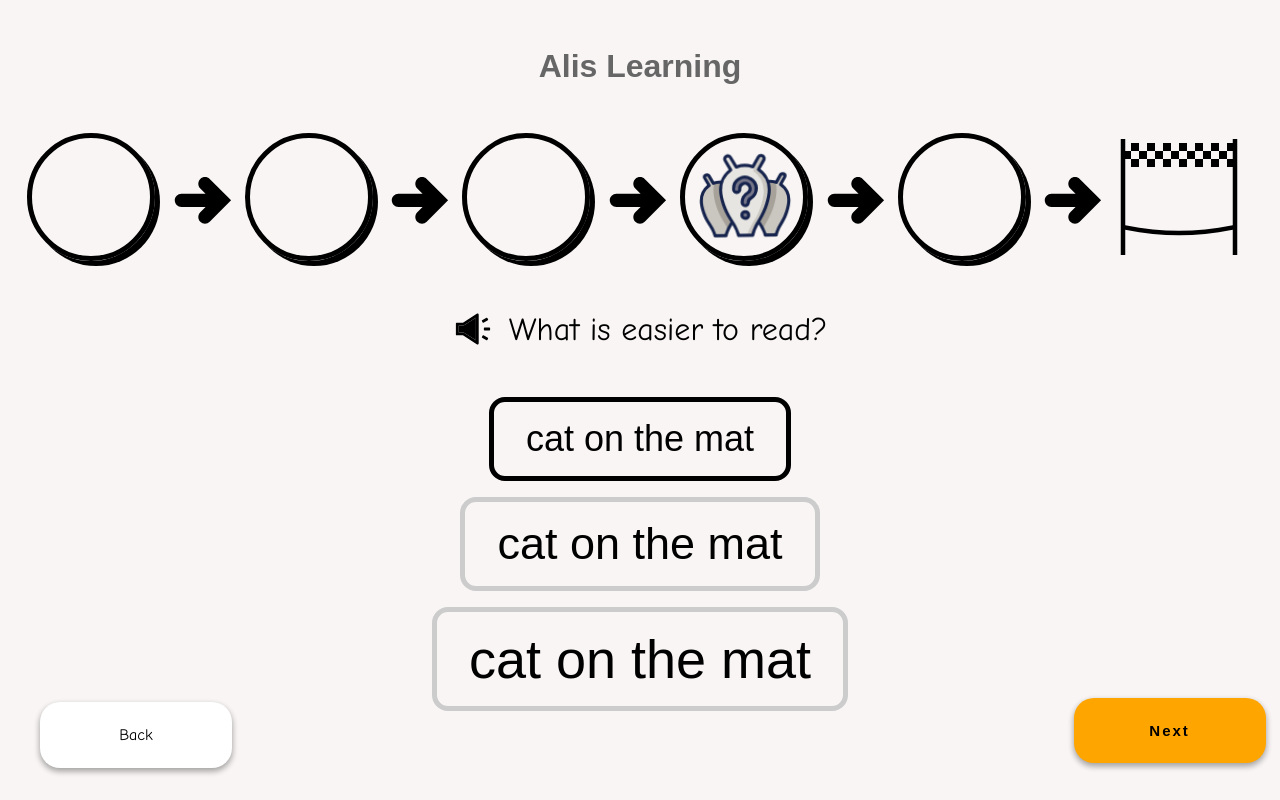
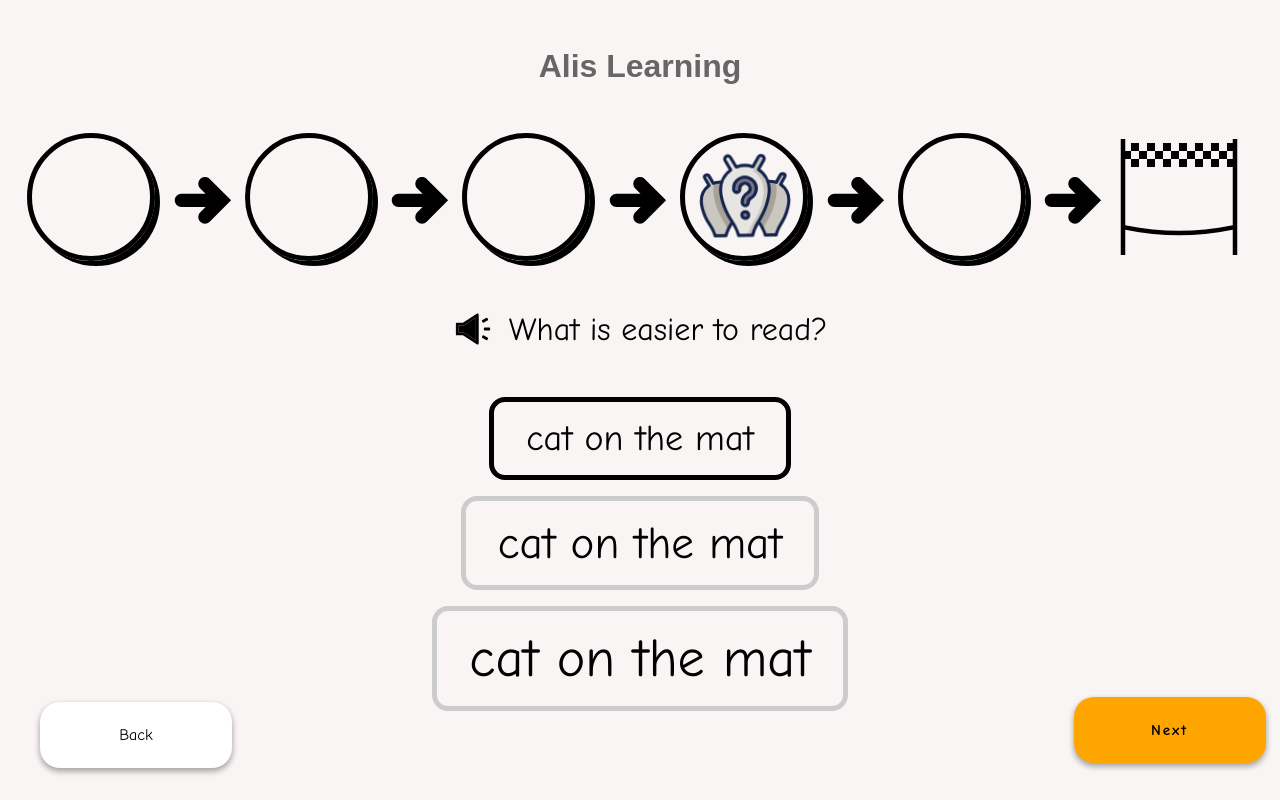
Before and after one commit to fac24/alis-learning, a Next.js app: page /learner-onboarding/font-size-selection in a window 1280 px wide. Built offline with nearby package versions, Linux system fonts and the light colour scheme.

Commit message:
Font & font size selection and related styles fixed

```diff
--- a/components/Styled-Components/FontFlex.js
+++ /dev/null
@@ -1,12 +0,0 @@
-import styled from "styled-components";
-
-const FontFlex = styled.div`
-  margin: 0 auto;
-  width: 38rem;
-
-  & > * + * {
-    margin-top: 1rem;
-  }
-`;
-
-export default FontFlex;
--- a/pages/learner-onboarding/font-selection.js
+++ b/pages/learner-onboarding/font-selection.js
@@ -1,6 +1,7 @@
 import LearnerOnboardingLayout from "../../components/LearnerOnboardingLayout";
-import FontFlex from "../../components/Styled-Components/FontFlex";
 import styled from "styled-components";
+import LearnerFontSettingSelectionButton from "../../components/Styled-Components/LearnerFontSettingSelectionButton";
+import LearnerFontSettingSelectionContainer from "../../components/Styled-Components/LearnerFontSettingSelectionContainer";
 import { useState, useEffect } from "react";
 
 export default function LearnerFontsSelection({
@@ -9,28 +10,31 @@
   background,
   avatarNameInLocalStorage,
 }) {
-  function updateFont(e) {
-    e.preventDefault();
-    setFont(e.target.value);
-    console.log(font);
+  function updateFont(newFont) {
+    setFont(newFont);
   }
   let html = (
     <>
-      <FontFlex>
-        <LearnerFontsRoman onClick={updateFont} value="Roman">
-          cat on the mat
-        </LearnerFontsRoman>
-        <LearnerFontsDys
-          onClick={updateFont}
-          value="Dyslexic"
-          className="Dyslexic"
+      <LearnerFontSettingSelectionContainer>
+        <LearnerFontSettingSelectionButton
+          onClick={() => updateFont("Roman")}
+          className={font === "Roman" ? "selected" : null}
         >
-          cat on the mat
-        </LearnerFontsDys>
-        <LearnerFontsComic onClick={updateFont} value="Comic">
-          cat on the mat
-        </LearnerFontsComic>
-      </FontFlex>
+          <LearnerFontsRoman>cat on the mat</LearnerFontsRoman>
+        </LearnerFontSettingSelectionButton>
+        <LearnerFontSettingSelectionButton
+          onClick={() => updateFont("Dyslexic")}
+          className={font === "Dyslexic" ? "selected" : null}
+        >
+          <LearnerFontsDys>cat on the mat</LearnerFontsDys>
+        </LearnerFontSettingSelectionButton>
+        <LearnerFontSettingSelectionButton
+          onClick={() => updateFont("Comic")}
+          className={font === "Comic" ? "selected" : null}
+        >
+          <LearnerFontsComic>cat on the mat</LearnerFontsComic>
+        </LearnerFontSettingSelectionButton>
+      </LearnerFontSettingSelectionContainer>
     </>
   );
 
@@ -50,30 +54,17 @@
   );
 }
 
-const LearnerFontsRoman = styled.button`
+const LearnerFontsRoman = styled.span`
   font-family: "Times New Roman", Times, serif;
-  font-size: 1.8rem;
-  margin: 10px;
-  padding: 12px 18px;
-  background-color: transparent;
-  border: none;
+  font-size: 2.25rem;
 `;
 
-const LearnerFontsDys = styled.button`
+const LearnerFontsDys = styled.span`
   font-family: OpenDyslexic;
-  font-size: 1.8rem;
-  margin: 10px;
-  padding: 12px 18px;
-  background-color: transparent;
-  border: none;
+  font-size: 2.25rem;
 `;
 
-const LearnerFontsComic = styled.button`
+const LearnerFontsComic = styled.span`
   font-family: ComicNeue;
-  font-size: 1.8rem;
-  margin-top: 10px;
-  margin-bottom: 10px;
-  padding: 12px 18px;
-  background-color: transparent;
-  border: none;
+  font-size: 2.25rem;
 `;
--- a/styles/globals.css
+++ b/styles/globals.css
@@ -63,15 +63,18 @@
 
 /* Font types for learner customization */
 
-.Roman {
+.Roman,
+.Roman button {
   font-family: "Times New Roman", Times, serif;
 }
 
-.Dyslexic {
+.Dyslexic,
+.Dyslexic button {
   font-family: "OpenDyslexic";
 }
 
-.Comic {
+.Comic,
+.Comic button {
   font-family: "ComicNeue";
 }
 
@@ -82,16 +85,22 @@
 
 /* Fonts sizes for learner customization */
 
-.small {
-  font-size: 16px;
+.font-size-small {
+  /* .font-size-small button { */
+  font-size: 1rem;
+  /* font-size: 16px; */
 }
 
-.medium {
-  font-size: 32px;
+.font-size-medium {
+  /* .font-size-medium button { */
+  font-size: 1.25rem;
+  /* font-size: 20px; */
 }
 
-.large {
-  font-size: 64px;
+.font-size-large {
+  /* .font-size-large button { */
+  font-size: 1.5rem;
+  /* font-size: 24px; */
 }
 
 .shake_avatar:hover {
```
